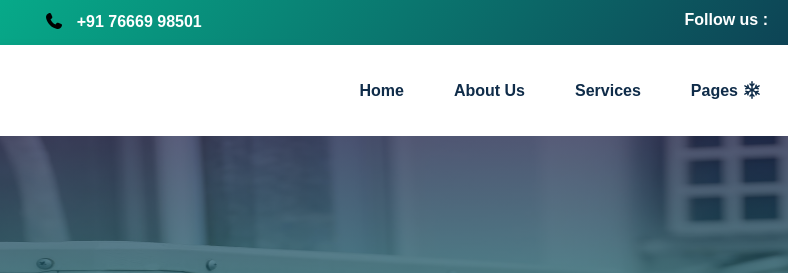
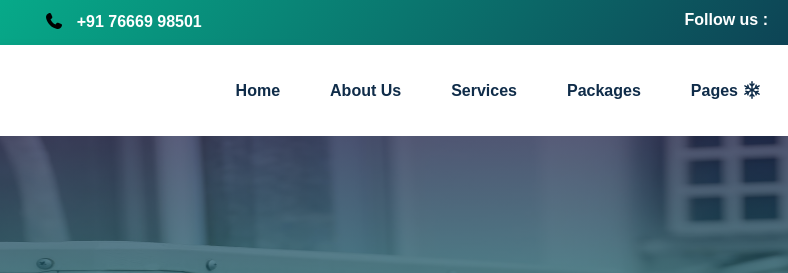
Before and after one commit to SimranKatrapwar/MultipageWebsite, a plain HTML site: page about.html in a window 1280 px wide. Shown: the top 273 px of the page, 301-1089 px from the left. Drawn offline with Linux system fonts and the light colour scheme; a web font is replaced by a local one.

Commit message:
Final Commit

```diff
--- a/about.html
+++ b/about.html
@@ -134,6 +134,9 @@
                     </li>
                     <li class="nav-item">
                         <a class="nav-link" href="services.html">Services</a>
+                    </li>
+                    <li class="nav-item">
+                        <a class="nav-link" href="packages.html">Packages</a>
                     </li>
                     <li class="nav-item dropdown">
                         <a class="nav-link " href="#" id="navbarDropdown" role="button" data-bs-toggle="dropdown"
```
Also changed, not shown: contact.html (+3 -0 lines), index.html (+3 -0 lines), packages.html (+3 -0 lines), services.html (+3 -0 lines), team.html (+3 -0 lines), testimonial.html (+3 -0 lines).
